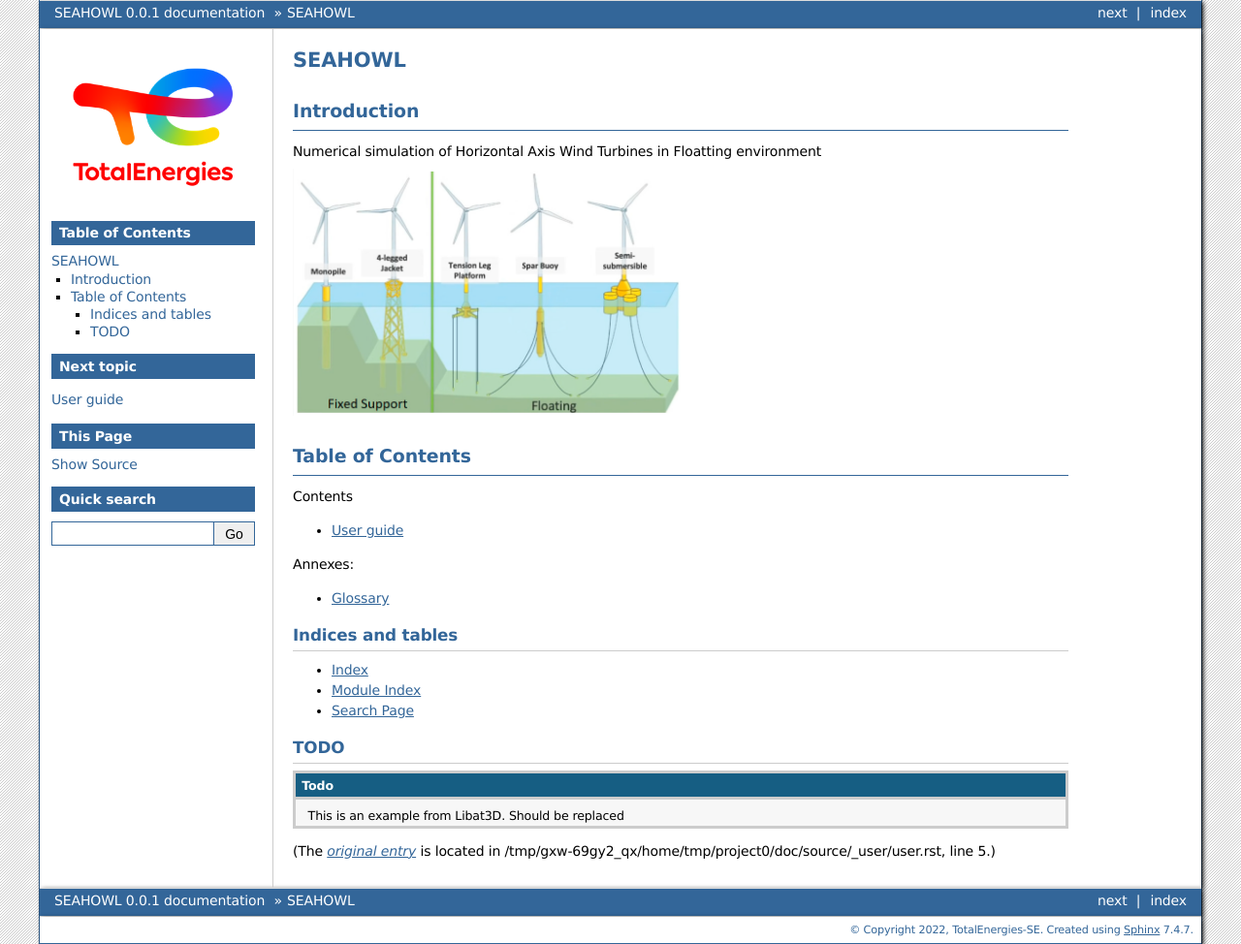
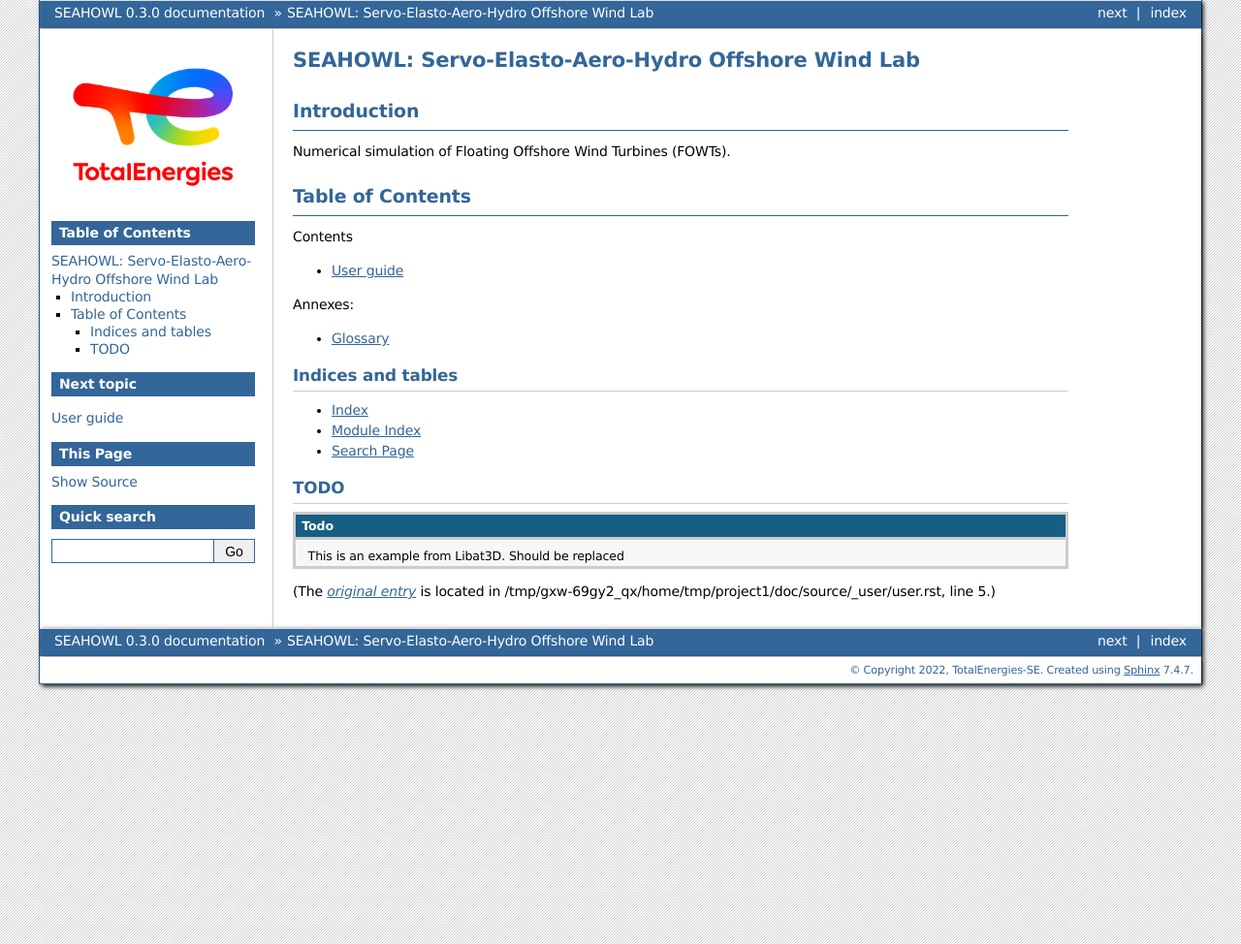
Before and after one commit to AlvaroDFC/seahowl, a Sphinx documentation site: the page built from doc/source/index.rst, in a window 1280 px wide. Shown: the whole page at 97% size. Built offline with Sphinx 7.4.7, drawn with Linux system fonts in a browser that asks for light colours.

Commit message:
Release v0.3.0 (#64)
* Remove unwanted files

* Remove image link in docs

* Update version v0.2.2->v0.3.0

```diff
--- a/CMakeLists.txt
+++ b/CMakeLists.txt
@@ -7,7 +7,7 @@
 # =================
 project(
     SEAHOWL
-    VERSION 0.2.1
+    VERSION 0.3.0
     DESCRIPTION "SEAHOWL: Servo-Elasto-Aero-Hydro Offsore Wind Lab"
     LANGUAGES CXX
 )
--- a/doc/source/conf.py
+++ b/doc/source/conf.py
@@ -26,7 +26,7 @@
 author = 'Power R&D Team'
 
 # The full version, including alpha/beta/rc tags
-release = '0.0.1'
+release = '0.3.0'
 
 
 # -- General configuration ---------------------------------------------------
--- a/doc/source/index.rst
+++ b/doc/source/index.rst
@@ -3,18 +3,14 @@
    You can adapt this file completely to your liking, but it should at least
    contain the root `toctree` directive.
 
-SEAHOWL
-########
+SEAHOWL: Servo-Elasto-Aero-Hydro Offshore Wind Lab
+##################################################
 
 Introduction
 ============
 
-Numerical simulation of Horizontal Axis Wind Turbines in Floatting environment
+Numerical simulation of Floating Offshore Wind Turbines (FOWTs).
 
-
-.. image:: ./_static/images/FOWT_temporary.PNG
-  :width: 400
-  :alt: Battery cell schema
 
 Table of Contents
 =================
```
Also changed, not shown: doc/source/_static/images/FOWT_temporary.PNG (deleted), doc/source/_static/images/NREL_ad_driver_geom.png (deleted), 4 other files.
